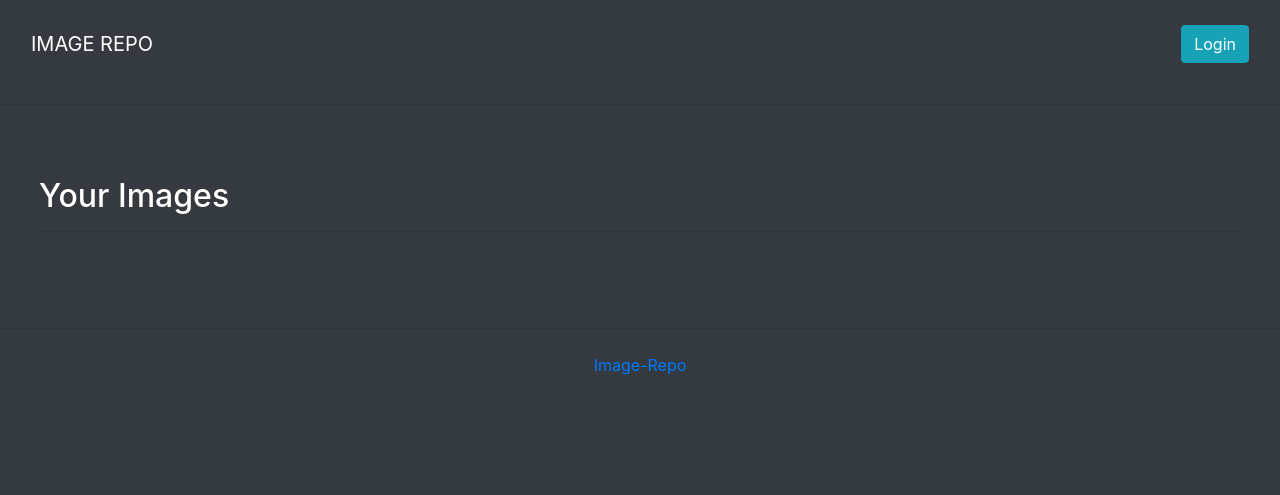
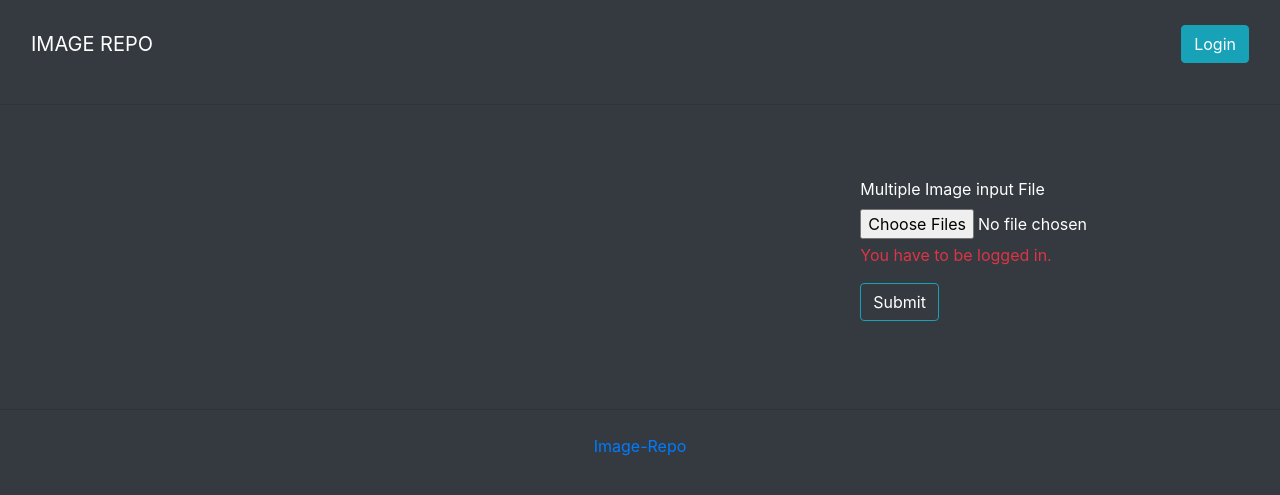
Before and after one commit to nodebe/image-repo, a Flask app: page /dashboard in a window 1280 px wide. Shown: the top 495 px of the page. Run offline with Flask 2, Linux system fonts and the light colour scheme; some libraries are stand-ins or nearby versions.

Commit message:
made slight changes to dashboard

```diff
--- a/image_repo/main/routes.py
+++ b/image_repo/main/routes.py
@@ -42,7 +42,8 @@
 @main.route('/dashboard')
 def dashboard():
 	login_form = LoginForm()
-	return render_template('dashboard.html', login_form=login_form)
+	file_form = InsertImageForm()
+	return render_template('dashboard.html', login_form=login_form, file_form=file_form)
 
 @main.route('/filespostform', methods=["POST"])
 def filespostform():
@@ -61,7 +62,7 @@
 		db.session.commit()
 		flash('Your images have been added.', 'success')
 
-	return redirect(url_for('main.index'))
+	return redirect(url_for('main.dashboard'))
 
 @main.route('/logout')
 def logout():
--- a/image_repo/templates/dashboard.html
+++ b/image_repo/templates/dashboard.html
@@ -2,15 +2,34 @@
 {% block body %}
 <div class="container-fluid text-white my-5">
 	<div class="row p-4">
-		<div class="col-12">
-			<h2>Your Images</h2>
-			<hr class="text-white">
+		<div class="col-md-8 col-sm-12">
 			<div class="mb-4">
+				{% if current_user.pictures == [] %}
+				<p class="bg-info py-2 px-2 text-center">No Image in repo</p>
+				{% endif %}
 				{% for picture in current_user.pictures %}
-				<img src="{{url_for('static', filename='images/'+picture.picture_name)}}" class="rounded float-start my-3 col-sm-12 col-md-3" style="height: 150px;">
+				<img src="{{url_for('static', filename='images/'+picture.picture_name)}}" class="rounded float-start" width="30%">
 				{% endfor %}
 			</div>
 		</div>
+		<div class="col-md-4 col-sm-12">
+			<form method="post" enctype="multipart/form-data" action="{{url_for('main.filespostform')}}">
+				{{ file_form.hidden_tag() }}
+                {% from 'includes/_formhelpers.html' import render_field  %}
+			    <div class="mb-1 form-group">
+				  <label for="src-2" class="form-label">Multiple Image input</label>
+				  {{ render_field(file_form.file, class_='form-control-file', id='src-2')}}
+				</div>
+				{% if not current_user.is_authenticated %}
+			    	<div id="picturehelp" class="form-text mb-3 text-danger">You have to be logged in.</div>
+			  		<a class="btn btn-outline-info"  data-toggle="modal" data-target="#loginModal">Submit</a>
+			    {% else %}
+			    	<button type="submit" class="btn btn-outline-info mt-3">Submit</button>
+			    {% endif %}
+			</form>
+			<div id="imgs" class="mt-3"></div>
+		</div>
 	</div>
+
 </div>
 {% endblock body %}
--- a/image_repo/templates/layout.html
+++ b/image_repo/templates/layout.html
@@ -18,8 +18,8 @@
 		          		<a href="{{url_for('main.login')}}" class="btn btn-info text-white" type="submit" data-toggle="modal" data-target="#loginModal">Login</a>
 
 		        	{% else %}
+		        		<a href="{{url_for('main.index')}}" class="btn btn-info text-white">Home</a>
 		        		<a href="{{url_for('main.dashboard')}}" class="btn btn-info text-white">Dashboard</a>
-		        		<a href="{{url_for('main.index')}}" class="btn btn-info text-white">Add</a>
 		        		<a href="{{url_for('main.logout')}}" class="btn btn-outline-info text-white">Logout</a>
 		        	{% endif %}
 		        </li>
```
Also changed, not shown: image_repo/image_repo.db, image_repo/static/images/035cb6e623d91b12.jpg (added), image_repo/static/images/83054e5632072896.jpg (added), requirements.txt (added).
